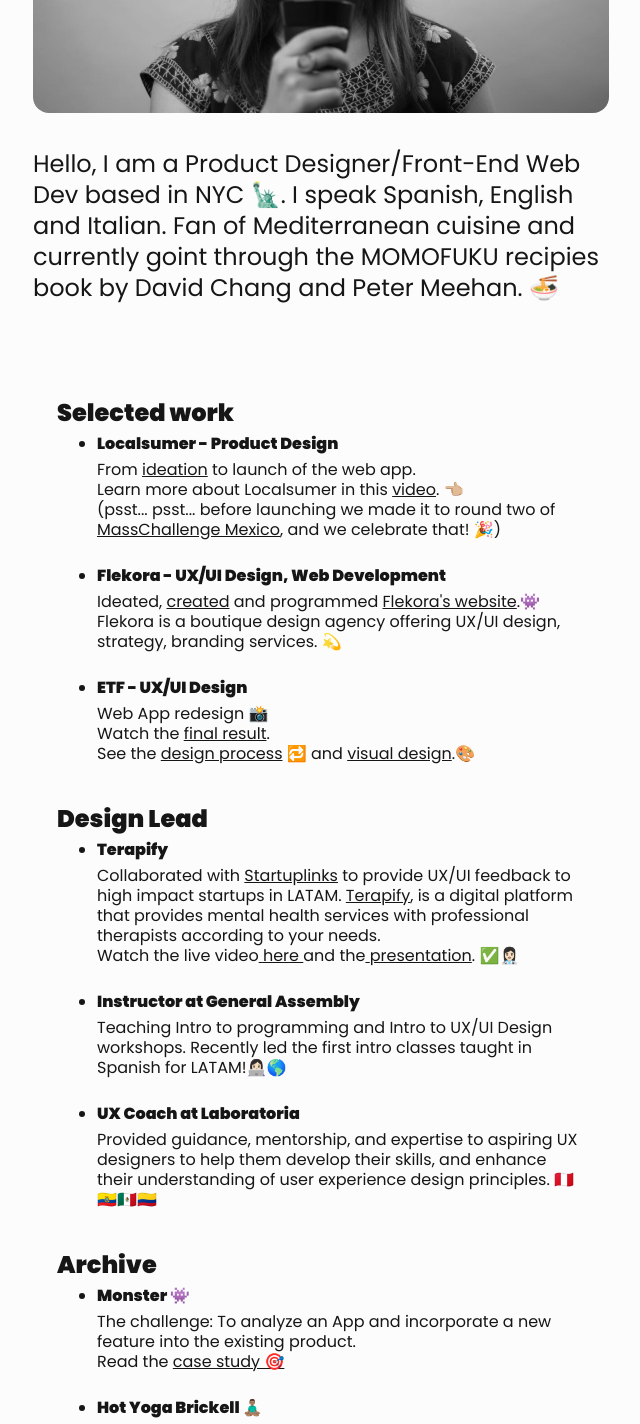
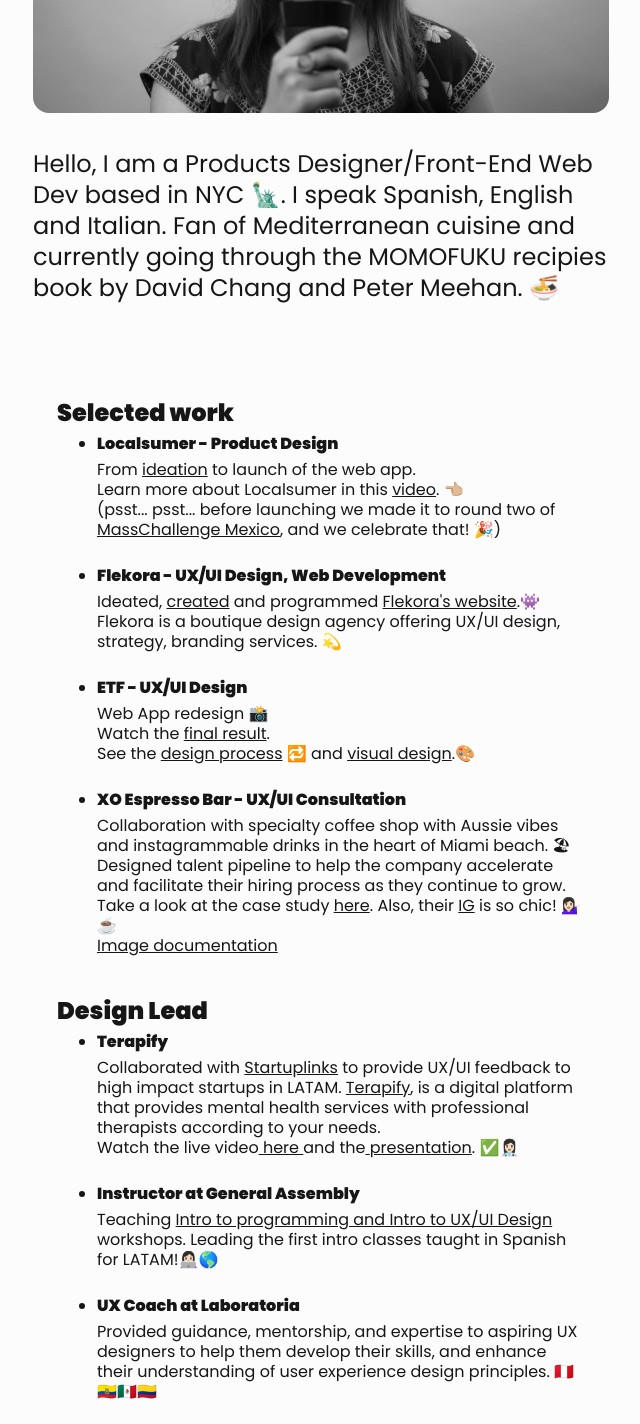
Before and after one commit to makeespresso/cookies, a React (Create React App) app: page / in a window 1280 px wide. Shown: the part 427-1851 px from the top of the page, without its empty margins (319-959 px from the left). Built offline with nearby package versions, Linux system fonts and the light colour scheme.

Commit message:
added link

```diff
--- a/src/App.js
+++ b/src/App.js
@@ -1,7 +1,7 @@
 import React from "react";
 import "./App.css";
 import Navbar from './components/Navbar';
-import Footer from "./components/Footer";
+// import Footer from "./components/Footer";
 import A_img from './assets/a_coffee.png';
 
 function App() {
@@ -14,8 +14,8 @@
               <img className="img_style"src={A_img} alt="ana_silvia" />
               </div>
               <p>
-              Hello, I am a Product Designer/Front-End Web Dev based in NYC 🗽. I speak Spanish, English and
-                Italian. Fan of Mediterranean cuisine and currently goint through the MOMOFUKU recipies book by David Chang and Peter Meehan. 🍜
+              Hello, I am a Products Designer/Front-End Web Dev based in NYC 🗽. I speak Spanish, English and
+                Italian. Fan of Mediterranean cuisine and currently going through the MOMOFUKU recipies book by David Chang and Peter Meehan. 🍜
               </p>
             </div>
             <div className="projects list-section">
@@ -38,13 +38,13 @@
                 <p>Web App redesign 📸</p>
                 <p>Watch the <a href="https://drive.google.com/file/d/1dii1So3FnSlWGIKlEYGQzykfzgPyjM2o/view?usp=sharing" target="_blank">final result</a>.</p>
                 <p>See the <a href="https://drive.google.com/file/d/1WnxsNw5WEzZKmNrmvGL2C5YJhvhwf1GD/view?usp=sharing" target="_blank">design process</a> 🔁 and <a href="https://drive.google.com/file/d/1GCHbtdNG2Vdc5MCP9tqimNDzB2VZwgFE/view?usp=sharing" target="_blank">visual design</a>.🎨</p>
-                {/* <br></br>
+ <br></br>
                 <li className="title">XO Espresso Bar - UX/UI Consultation </li>
                 <p>
                   Collaboration with specialty coffee shop with Aussie vibes and instagrammable drinks in the heart of Miami beach. 🏖
                   Designed talent pipeline to help the company accelerate and facilitate their hiring process as they continue to grow.</p>
                   <p>Take a look at the case study <a href="https://www.canva.com/design/DADua4nuPws/tWNtNjv26HwHCymlfxe0hw/view?utm_content=DADua4nuPws&utm_campaign=designshare&utm_medium=link&utm_source=viewer" target="_blank">here</a>. Also, their <a href="https://www.instagram.com/xoespressobar/" target="_blank">IG</a> is so chic! 💁🏻‍♀️☕️</p>
-                  <p><a href="https://medium.com/@anamendivil/xo-espresso-bar-image-documentation-efa3eb0d0e41" target="_blank"> Image documentation</a></p> */}
+                  <p><a href="https://medium.com/@anamendivil/xo-espresso-bar-image-documentation-efa3eb0d0e41" target="_blank"> Image documentation</a></p>
               </ul>
               <br></br>
               <br></br>
@@ -76,9 +76,11 @@
                 <br></br>
                 <li className="title">Instructor at General Assembly</li>
                 <p>
-                  Teaching Intro to programming and Intro to UX/UI Design workshops. Recently
-                  led the first intro classes taught in Spanish for LATAM!👩🏻‍💻🌎
+                  Teaching <a href="https://generalassemb.ly/instructors/ana-benedict/22913" target="_blank">Intro to programming and Intro to UX/UI Design</a> workshops.
+                  Leading the first intro classes taught in Spanish for LATAM!👩🏻‍💻🌎
+
                 </p>
+                <p></p>
                 <br></br>
                 <li className="title">UX Coach at Laboratoria</li>
                 <p>
@@ -116,25 +118,3 @@
   );
 }
 export default App;
-
-
-{/* <h2>
-<span>Case Studies</span>
-</h2>
-<ul>
-<li className="title">Monster 👾</li>
-<p><b>Add a feature</b></p>
-<p>The challenge: To analyze an App and incorporate a new feature into the existing product.</p>
-<p>Read the <a href="https://medium.com/@anamendivil/monster-9cd85006c090" target="_blank"> case study 🎯</a></p>
-<br></br>
-<li className="title">Hot Yoga Brickell 🧘🏽‍♂️</li>
-<p>The purpose of this project is to re-design Hot Yoga Brickell website by doing a deep research, business analysis and user testability in order to create a more user-centered allowing the user to accomplish their purposes and company retain their client interaction. 🛎</p>
-<p>Read the case study <a href="https://medium.com/@anamendivil/hot-yoga-case-study-8aae4e8820f5" target="_blank"> here </a> 	&#38; learn more about the <a href="https://github.com/makeespresso/hotyogabrickell/tree/master/hotyogabrickell" target="_blank"> technical aspects</a></p>
-<br></br>
-<li className="title">White Stone 🛋</li>
-<p><b>Editorial — e-Magazine</b></p>
-<p>Design a responsive online platform for a magazine, newspaper or blog directed to meet the needs and goals of one of the given User Personas. 💫</p>
-<p>Read the case study <a href="https://medium.com/@anamendivil/editorial-e-magazine-8b1de16e0d12" target="_blank" >here</a></p>
-</ul>
-<br></br>
-<br></br> */}
```
